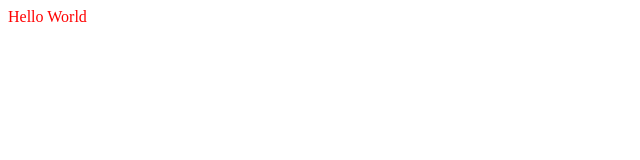
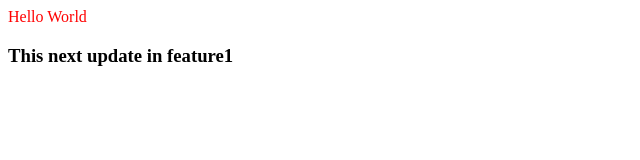
Before and after one commit to praneetharabu/localrepo, a plain HTML site: page index.html in a window 1280 px wide. Shown: the whole page, without its empty margins (0-640 px from the left). Drawn offline with Linux system fonts and the light colour scheme.

Commit message:
h3 tag added in index

```diff
--- a/index.html
+++ b/index.html
@@ -1,3 +1,5 @@
 <link rel="stylesheet" href="style.css">
 
 <p> Hello World</p>
+
+<h3>This next update in feature1</h3>
```
